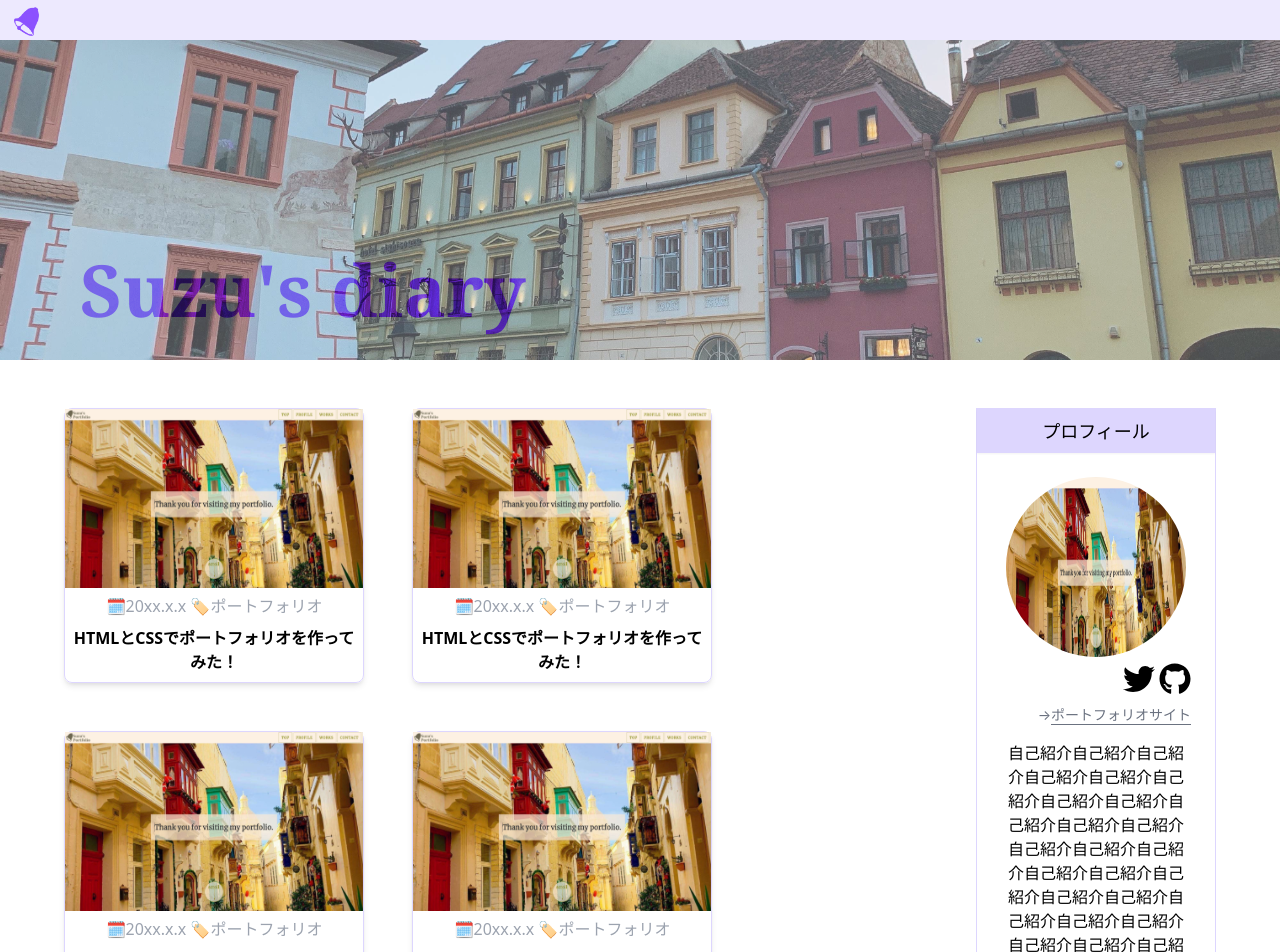
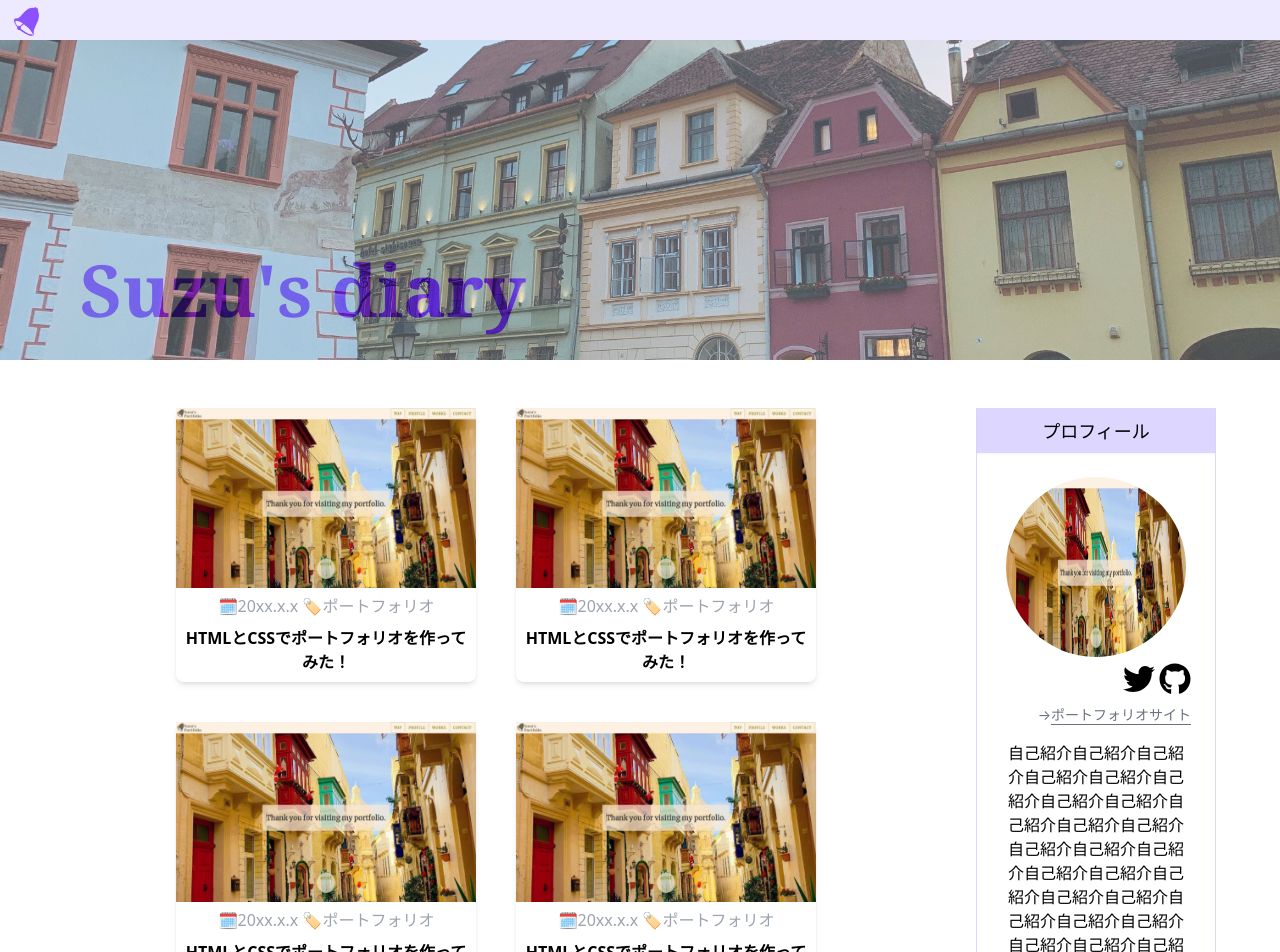
Before and after one commit to suzu1997/my-blog-site, a Next.js app: page / in a window 1280 px wide. Shown: the top 952 px of the page. Built offline with nearby package versions, Linux system fonts and the light colour scheme.

Commit message:
💄 ブログ一覧のデザインを修正

```diff
--- a/src/components/BlogItem.tsx
+++ b/src/components/BlogItem.tsx
@@ -3,7 +3,7 @@ import { VFC } from 'react';
 
 export const BlogItem: VFC = () => {
   return (
-    <div className='text-center border border-violet-200 rounded-lg shadow-md hover:shadow-xl hover:opacity-90'>
+    <div className='text-center rounded-lg shadow-md hover:shadow-xl hover:opacity-90'>
       <Image src='/portfolio-site.jpg' alt='アイキャッチ画像' width={300} height={180} className=''/>
       <div>
         <div className='text-gray-400'>🗓20xx.x.x  🏷ポートフォリオ</div>
--- a/src/components/BlogList.tsx
+++ b/src/components/BlogList.tsx
@@ -3,8 +3,7 @@ import { BlogItem } from './BlogItem';
 
 export const BlogList: VFC = () => {
   return (
-    <div className='text-center w-10/12 md:w-3/4 grid grid-cols-blogs gap-12'>
-      <BlogItem />
+    <div className='text-center w-10/12 md:w-3/4 grid grid-cols-blogs gap-10 justify-center'>
       <BlogItem />
       <BlogItem />
       <BlogItem />
```
